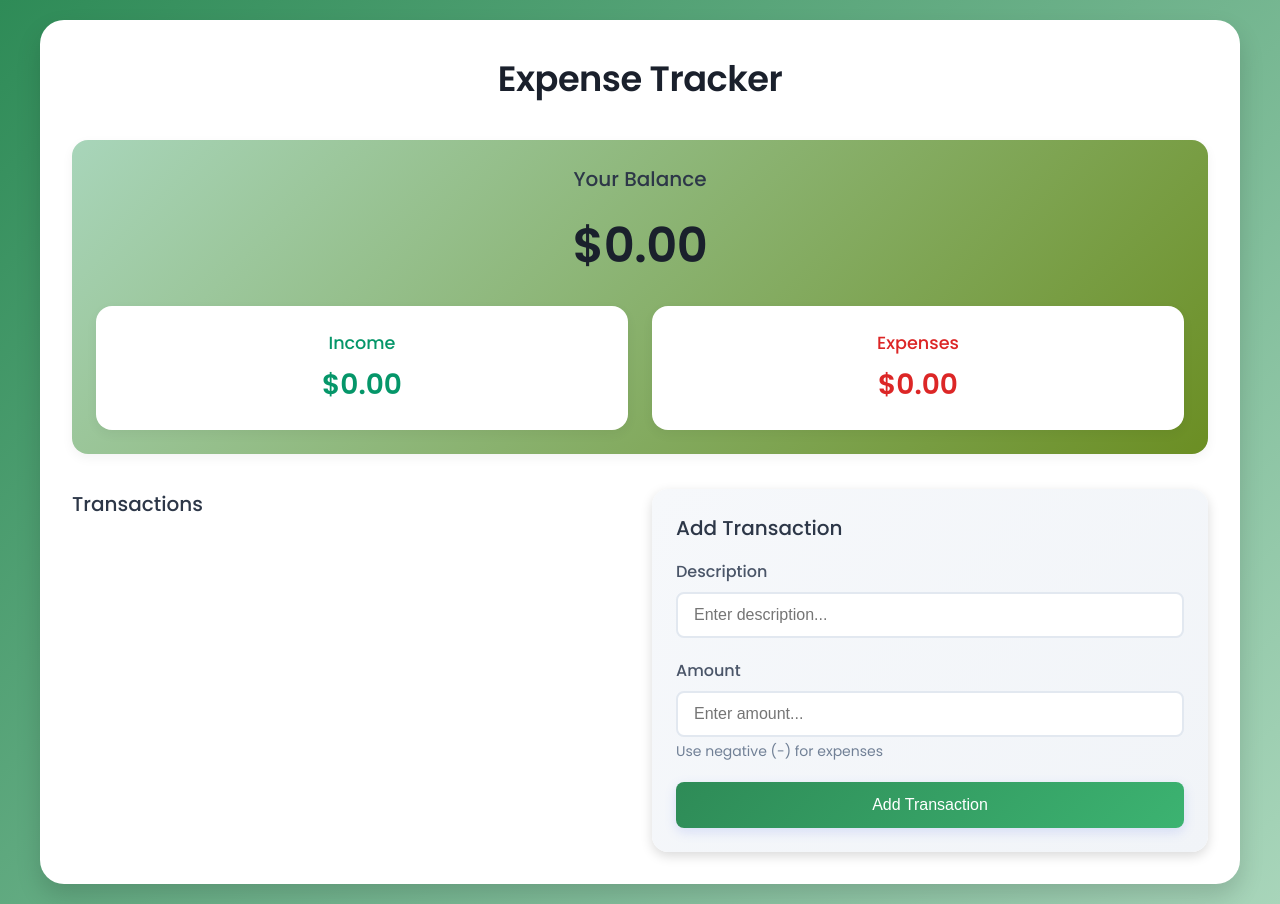
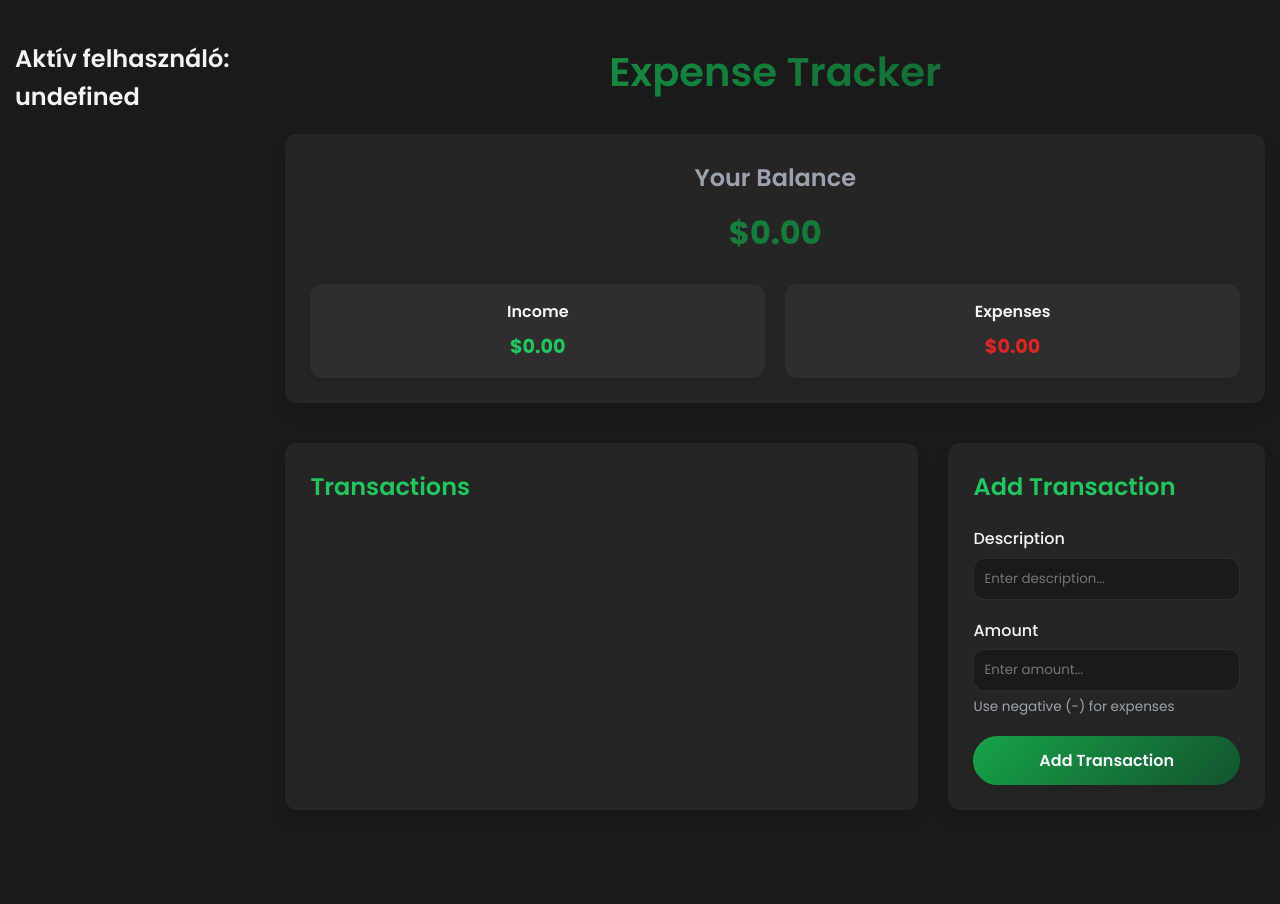
Before and after one commit to matyiontop/Matyi-Domi-Krisi, a website: page 04-expense-tracker/index.html in a window 1280 px wide. After the commit the page ends 850 px from the top, so only its background shows below. Drawn offline with Linux system fonts and the light colour scheme; no server answers.

Commit message:
Matyko krisi cop

```diff
--- a/04-expense-tracker/index.html
+++ b/04-expense-tracker/index.html
@@ -1,6 +1,7 @@
 <!DOCTYPE html>
 <html lang="en">
   <head>
+    <script src="../app.js"></script>
     <meta charset="UTF-8" />
     <meta name="viewport" content="width=device-width, initial-scale=1.0" />
     <title>Expense Tracker</title>
@@ -11,6 +12,10 @@
     />
   </head>
   <body>
+                  <h2 class="bal-felso">Aktív felhasználó: <span id="activeUser"></span></h2>
+        <script>
+            document.getElementById("activeUser").innerText = activefelh(localStorage.getItem("activeUserIndex"));
+        </script>
     <div class="container">
       <h1>Expense Tracker</h1>
 
@@ -53,7 +58,7 @@
               <small>Use negative (-) for expenses</small>
             </div>
 
-            <button type="submit">Add Transaction</button>
+            <button type="submit" onclick="Befizet()" id="amount">Add Transaction</button>
           </form>
         </div>
       </div>
--- a/04-expense-tracker/style.css
+++ b/04-expense-tracker/style.css
@@ -1,320 +1,215 @@
+/* Reset és alapbeállítások */
 * {
   margin: 0;
   padding: 0;
   box-sizing: border-box;
+  font-family: "Poppins", sans-serif;
+}
+
+:root {
+  --primary-color: #16a34a; /* zöld */
+  --primary-dark: #14532d;
+  --primary-light: #22c55e;
+  --primary-gradient: linear-gradient(135deg, #16a34a, #14532d);
+
+  --bg-dark: #1a1a1a;
+  --card-bg: #252525;
+  --card-hover: #2e2e2e;
+
+  --text-light: #f3f4f6;
+  --text-gray: #9ca3af;
+  --text-danger: #dc2626;
+
+  --border-radius: 12px;
+  --shadow-sm: 0 4px 6px rgba(0, 0, 0, 0.1);
+  --shadow-md: 0 10px 15px rgba(0, 0, 0, 0.1);
+  --shadow-lg: 0 20px 25px rgba(0, 0, 0, 0.15);
+  --border-light: rgba(255, 255, 255, 0.08);
 }
 
 body {
-  background: linear-gradient(135deg, #2e8b57, #a8d5ba);
+  background-color: var(--bg-dark);
+  color: var(--text-light);
   min-height: 100vh;
-  font-family: "Poppins", sans-serif;
   display: flex;
-  align-items: center;
   justify-content: center;
-  padding: 20px;
-  color: #2d3436;
+  align-items: flex-start;
+  padding: 40px 15px;
+  line-height: 1.6;
 }
 
 .container {
   width: 100%;
-  max-width: 1200px;
-  background-color: #fff;
-  padding: 2rem;
-  border-radius: 24px;
-  box-shadow: 0 12px 24px rgba(0, 0, 0, 0.15);
+  max-width: 1100px;
+}
+
+h1, h2, h3 {
+  font-weight: 600;
 }
 
 h1 {
+  font-size: 2.5rem;
   text-align: center;
-  color: #1a202c;
-  margin-bottom: 35px;
-  font-size: 2.2rem;
-  font-weight: 600;
-  letter-spacing: -0.5px;
-}
-
-h2 {
-  color: #2d3748;
-  margin-bottom: 1rem;
-  font-size: 1.25rem;
-  font-weight: 500;
+  margin-bottom: 30px;
+  background: var(--primary-gradient);
+  -webkit-background-clip: text;
+  background-clip: text;
+  color: transparent;
 }
 
 .balance-container {
+  background: var(--card-bg);
+  border-radius: var(--border-radius);
+  padding: 25px;
   text-align: center;
-  margin-bottom: 35px;
-  padding: 24px;
-  background: linear-gradient(135deg, #a8d5ba, #6b8e23);
-  border-radius: 1rem;
-  box-shadow: 0 4px 12px rgba(0, 0, 0, 0.05);
+  margin-bottom: 40px;
+  box-shadow: var(--shadow-md);
 }
 
-.balance-container h1 {
-  font-size: 3rem;
-  margin: 15px 0;
+.balance-container h2 {
+  color: var(--text-gray);
+  margin-bottom: 10px;
+}
+
+#balance {
+  font-size: 2rem;
+  margin-bottom: 25px;
+  font-weight: bold;
 }
 
 .summary {
-  display: grid;
-  grid-template-columns: 1fr 1fr;
-  gap: 24px;
-  margin-top: 24px;
+  display: flex;
+  justify-content: space-around;
+  gap: 20px;
 }
 
-.main-content {
-  display: grid;
-  grid-template-columns: 1fr 1fr;
-  gap: 24px;
+.summary > div {
+  flex: 1;
+  background: var(--card-hover);
+  padding: 15px;
+  border-radius: var(--border-radius);
+  box-shadow: var(--shadow-sm);
 }
 
-.income,
-.expenses {
-  background-color: white;
-  padding: 24px;
-  border-radius: 1rem;
-  box-shadow: 0 4px 12px rgba(0, 0, 0, 0.05);
-  transition: transform 0.2s ease;
-}
-
-.income:hover,
-.expenses:hover {
-  transform: translateY(-2px);
-}
-
-.income h3 {
-  color: #059669;
-  font-size: 1.1rem;
-  font-weight: 500;
-}
-
-.expenses h3 {
-  color: #dc2626;
-  font-size: 1.1rem;
-  font-weight: 500;
-}
-
-.income p,
-.expenses p {
-  margin-top: 8px;
-  font-size: 1.75rem;
-  font-weight: 600;
+.summary h3 {
+  font-size: 1rem;
+  margin-bottom: 8px;
 }
 
 .income p {
-  color: #059669;
+  color: var(--primary-light);
+  font-weight: bold;
+  font-size: 1.2rem;
 }
 
 .expenses p {
-  color: #dc2626;
+  color: var(--text-danger);
+  font-weight: bold;
+  font-size: 1.2rem;
 }
 
-.transaction-container {
-  height: 100%;
-  display: flex;
-  flex-direction: column;
+/* Main Content Grid */
+.main-content {
+  display: grid;
+  grid-template-columns: 2fr 1fr;
+  gap: 30px;
+}
+
+.transaction-container,
+.form-container {
+  background: var(--card-bg);
+  padding: 25px;
+  border-radius: var(--border-radius);
+  box-shadow: var(--shadow-md);
+}
+
+.transaction-container h2,
+.form-container h2 {
+  margin-bottom: 20px;
+  color: var(--primary-light);
 }
 
 #transaction-list {
   list-style: none;
-  max-height: 500px;
-  overflow-y: auto;
-  padding-right: 8px;
-  flex-grow: 1;
 }
 
-#transaction-list::-webkit-scrollbar {
-  width: 8px;
-}
-
-#transaction-list::-webkit-scrollbar-track {
-  /* track is the bg of the scrollbar */
-  background-color: #f1f1f1;
-  border-radius: 4px;
-}
-#transaction-list::-webkit-scrollbar-thumb {
-  /* thumb is the draggble part of the scrollbar */
-  background-color: #cbd5e0;
-  border-radius: 4px;
-}
-#transaction-list::-webkit-scrollbar-thumb:hover {
-  background-color: #a0aec0;
-}
-
-.transaction {
+#transaction-list li {
+  background: var(--card-hover);
+  padding: 12px 15px;
+  margin-bottom: 12px;
+  border-radius: var(--border-radius);
   display: flex;
   justify-content: space-between;
   align-items: center;
-  padding: 1rem 1.2rem;
-  margin-bottom: 12px;
-  border-radius: 12px;
-  background-color: #fff;
-  box-shadow: 0 2px 8px rgba(0, 0, 0, 0.05);
-  transition: all 0.2s ease;
-  border-right: 5px solid;
-  animation: slideIn 0.3s ease;
+  transition: transform 0.2s ease;
 }
 
-@keyframes slideIn {
-  from {
-    opacity: 0;
-    transform: translateX(-20px);
-  }
-
-  to {
-    opacity: 1;
-    transform: translateX(0px);
-  }
+#transaction-list li:hover {
+  transform: translateX(5px);
 }
 
-.transaction:hover {
-  transform: translateX(4px);
-  box-shadow: 0 4px 12px rgba(0, 0, 0, 0.1);
+#transaction-list li.income {
+  border-right: 5px solid var(--primary-light);
 }
 
-.transaction.income {
-  border-right-color: #059669;
-}
-
-.transaction.expense {
-  border-right-color: #dc2626;
-}
-
-.transaction .delete-btn {
-  background: none;
-  border: none;
-  color: #dc2626;
-  cursor: pointer;
-  font-size: 1.4rem;
-  opacity: 0;
-  transition: all 0.2s ease;
-  padding: 4px 8px;
-  border-radius: 4px;
-  margin-left: 12px;
-}
-
-.transaction:hover .delete-btn {
-  opacity: 1;
-}
-
-.transaction .delete-btn:hover {
-  background-color: #fee2e2;
-  transform: scale(1.1);
-}
-
-.form-container {
-  background: linear-gradient(135deg, #f6f8fb, #f1f4f8);
-  padding: 24px;
-  border-radius: 16px;
-  box-shadow: 0 4px 12px rgba(0, 0, 0, 0.15);
-  height: 100%;
-  display: flex;
-  flex-direction: column;
-}
-
-.form-container form {
-  height: 100%;
-  display: flex;
-  flex-direction: column;
+#transaction-list li.expense {
+  border-right: 5px solid var(--text-danger);
 }
 
 .form-group {
-  margin-bottom: 20px;
+  margin-bottom: 18px;
 }
 
 label {
   display: block;
-  margin-bottom: 8px;
-  color: #4a5568;
+  margin-bottom: 6px;
   font-weight: 500;
 }
 
 input {
   width: 100%;
-  padding: 12px 16px;
-  border: 2px solid #e2e8f0;
-  border-radius: 8px;
-  font-size: 1rem;
-  transition: all 0.2s ease;
-  background-color: white;
+  padding: 10px;
+  border-radius: var(--border-radius);
+  border: 1px solid var(--border-light);
+  background: var(--bg-dark);
+  color: var(--text-light);
+  outline: none;
+  transition: border 0.2s ease;
 }
 
 input:focus {
-  outline: none;
-  border-color: #667eea;
-  box-shadow: 0 0 0 3px rgba(102, 126, 234, 0.1);
-}
-
-input:hover {
-  border-color: #cbd5e0;
+  border-color: var(--primary-light);
 }
 
 small {
-  color: #718096;
-  font-size: 0.875rem;
-  margin-top: 4px;
   display: block;
+  margin-top: 5px;
+  color: var(--text-gray);
+  font-size: 0.85rem;
 }
 
-button[type="submit"] {
+button {
   width: 100%;
-  padding: 14px;
-  background: linear-gradient(135deg, #2e8b57 0%, #3cb371 100%);
-  color: white;
+  padding: 12px;
   border: none;
-  border-radius: 8px;
+  border-radius: 30px;
+  background: var(--primary-gradient);
+  color: var(--text-light);
+  font-size: 1rem;
+  font-weight: 600;
   cursor: pointer;
-  font-size: 1rem;
-  font-weight: 500;
-  transition: all 0.2s ease;
-  box-shadow: 0 4px 12px rgba(102, 126, 234, 0.2);
-  margin-top: auto;
+  transition: transform 0.2s ease, box-shadow 0.3s ease;
+  box-shadow: var(--shadow-sm);
 }
 
-button[type="submit"]:hover {
+button:hover {
   transform: translateY(-2px);
-  box-shadow: 0 6px 16px rgba(102, 126, 234, 0.3);
+  box-shadow: var(--shadow-lg);
 }
 
-button[type="submit"]:active {
-  transform: translateY(0);
-}
-
-/* responsiveness */
-
+/* Responsive */
 @media (max-width: 900px) {
   .main-content {
     grid-template-columns: 1fr;
   }
-
-  #transaction-list {
-    max-height: 300px;
-  }
 }
-
-@media (max-width: 480px) {
-  .container {
-    padding: 24px;
-  }
-
-  .summary {
-    grid-template-columns: 1fr;
-    gap: 16px;
-  }
-
-  .balance-container h1 {
-    font-size: 2.5rem;
-  }
-
-  .income p,
-  .expenses p {
-    font-size: 1.5rem;
-  }
-
-  .transaction {
-    padding: 14px 16px;
-  }
-
-  h1 {
-    font-size: 1.8rem;
-  }
-}
--- a/app.js
+++ b/app.js
@@ -160,7 +160,7 @@ function activefelh(index) {
     }
 
 function Befizet() {
-    let szam = window.prompt("Kérek egy összeget a befizetéshez");
+    let szam = getElementById("amount").value;
     szam = Number(szam);
     if (isNaN(szam) || szam <= 1) {
         window.alert("Érvénytelen összeg!");
```
